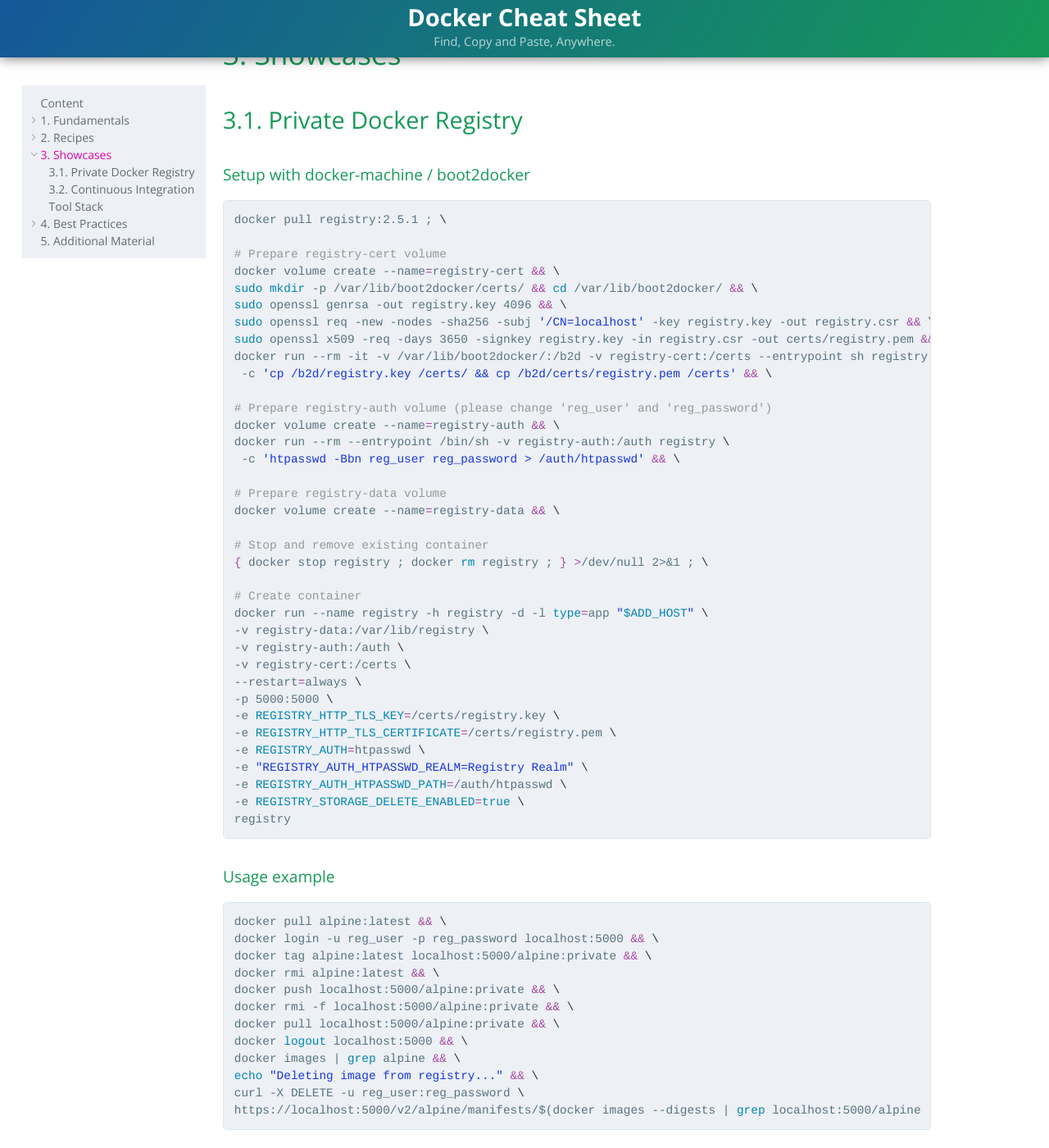
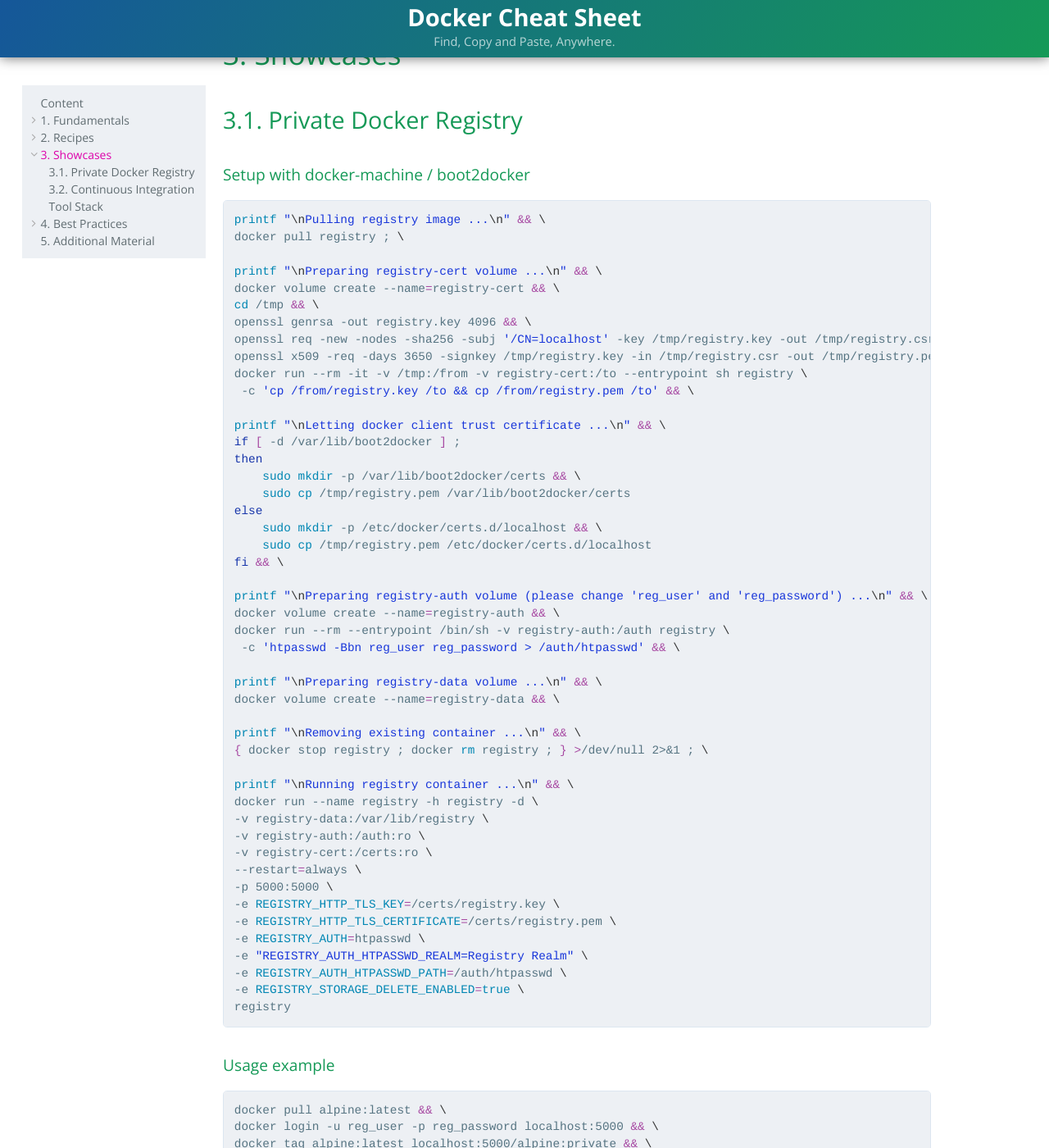
Before and after one commit to JensPiegsa/docker-cheat-sheet, a Jekyll site: the page built from index.md, in a window 1280 px wide and 1400 px high, scrolled down 7900 px. Shown: the whole window at 82% size. Built offline with Jekyll 4.4.1, drawn with Linux system fonts in a browser that asks for light colours; some of the changed text lies outside the part shown.

Commit message:
registry example updated
* setup script added

````diff
--- a/index.md
+++ b/index.md
@@ -354,33 +354,44 @@
 #### Setup with docker-machine / boot2docker
 
 ``` sh
-docker pull registry:2.5.1 ; \
+printf "\nPulling registry image ...\n" && \
+docker pull registry ; \
 
-# Prepare registry-cert volume
+printf "\nPreparing registry-cert volume ...\n" && \
 docker volume create --name=registry-cert && \
-sudo mkdir -p /var/lib/boot2docker/certs/ && cd /var/lib/boot2docker/ && \
-sudo openssl genrsa -out registry.key 4096 && \
-sudo openssl req -new -nodes -sha256 -subj '/CN=localhost' -key registry.key -out registry.csr && \
-sudo openssl x509 -req -days 3650 -signkey registry.key -in registry.csr -out certs/registry.pem && \
-docker run --rm -it -v /var/lib/boot2docker/:/b2d -v registry-cert:/certs --entrypoint sh registry \
- -c 'cp /b2d/registry.key /certs/ && cp /b2d/certs/registry.pem /certs' && \
+cd /tmp && \
+openssl genrsa -out registry.key 4096 && \
+openssl req -new -nodes -sha256 -subj '/CN=localhost' -key /tmp/registry.key -out /tmp/registry.csr && \
+openssl x509 -req -days 3650 -signkey /tmp/registry.key -in /tmp/registry.csr -out /tmp/registry.pem && \
+docker run --rm -it -v /tmp:/from -v registry-cert:/to --entrypoint sh registry \
+ -c 'cp /from/registry.key /to && cp /from/registry.pem /to' && \
 
-# Prepare registry-auth volume (please change 'reg_user' and 'reg_password')
+printf "\nLetting docker client trust certificate ...\n" && \
+if [ -d /var/lib/boot2docker ] ;
+then
+    sudo mkdir -p /var/lib/boot2docker/certs && \
+    sudo cp /tmp/registry.pem /var/lib/boot2docker/certs
+else
+    sudo mkdir -p /etc/docker/certs.d/localhost && \
+    sudo cp /tmp/registry.pem /etc/docker/certs.d/localhost
+fi && \
+
+printf "\nPreparing registry-auth volume (please change 'reg_user' and 'reg_password') ...\n" && \
 docker volume create --name=registry-auth && \
 docker run --rm --entrypoint /bin/sh -v registry-auth:/auth registry \
  -c 'htpasswd -Bbn reg_user reg_password > /auth/htpasswd' && \
 
-# Prepare registry-data volume
+printf "\nPreparing registry-data volume ...\n" && \
 docker volume create --name=registry-data && \
 
-# Stop and remove existing container
+printf "\nRemoving existing container ...\n" && \
 { docker stop registry ; docker rm registry ; } >/dev/null 2>&1 ; \
 
-# Create container
-docker run --name registry -h registry -d -l type=app "$ADD_HOST" \
+printf "\nRunning registry container ...\n" && \
+docker run --name registry -h registry -d \
 -v registry-data:/var/lib/registry \
--v registry-auth:/auth \
--v registry-cert:/certs \
+-v registry-auth:/auth:ro \
+-v registry-cert:/certs:ro \
 --restart=always \
 -p 5000:5000 \
 -e REGISTRY_HTTP_TLS_KEY=/certs/registry.key \
@@ -404,7 +415,7 @@
 docker pull localhost:5000/alpine:private && \
 docker logout localhost:5000 && \
 docker images | grep alpine && \
-echo "Deleting image from registry..." && \
+printf "Deleting image from registry ...\n" && \
 curl -X DELETE -u reg_user:reg_password \
 https://localhost:5000/v2/alpine/manifests/$(docker images --digests | grep localhost:5000/alpine | awk '{print $3}')
 ```
````
Also changed, not shown: 1 other file.
